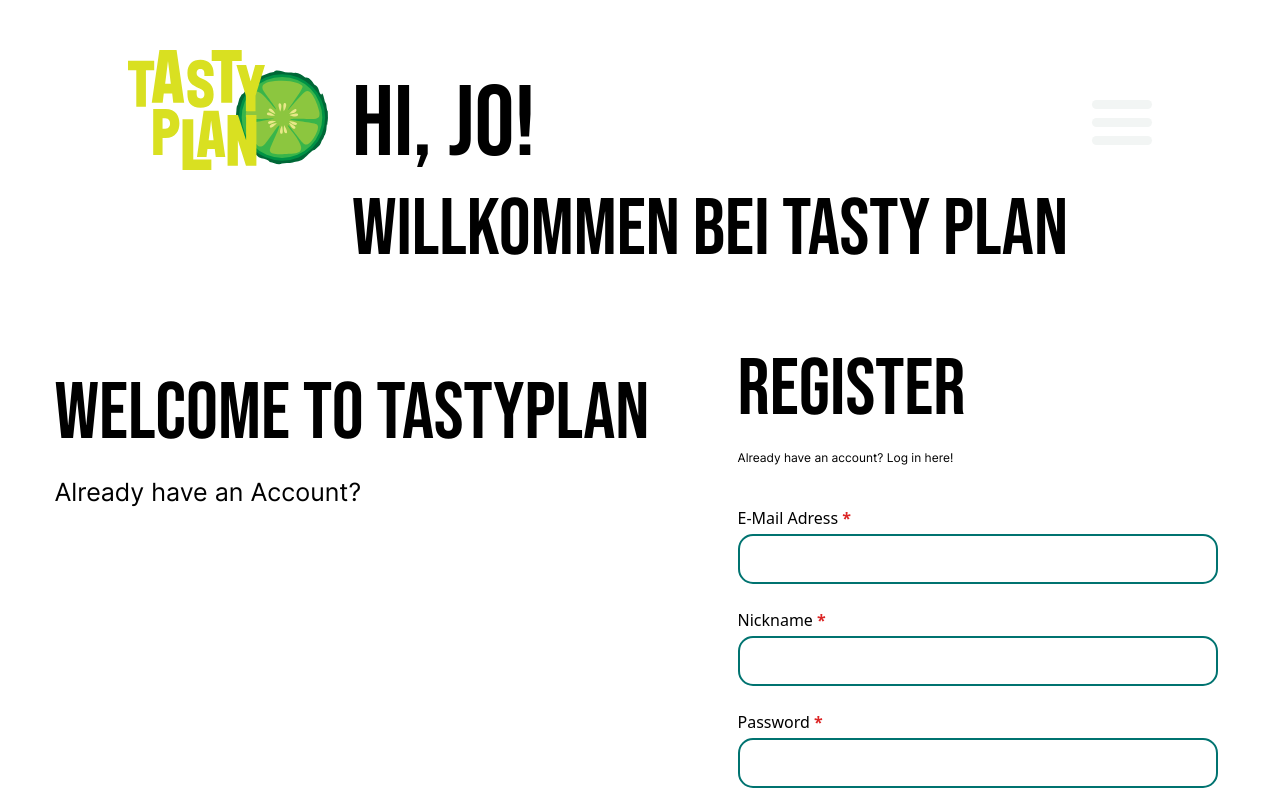
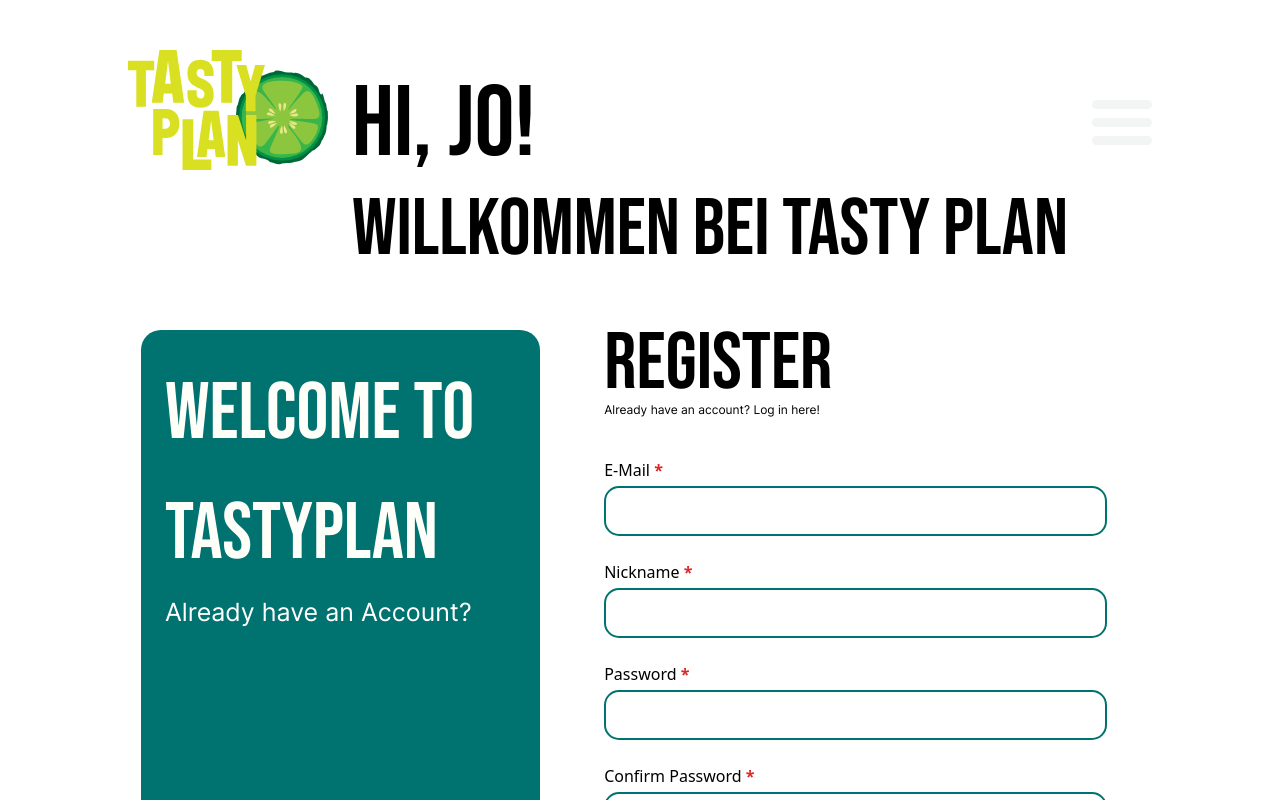
Before and after one commit to fichtnerma/Tastyplan, a Next.js app in the folder frontend/: page /registration in a window 1280 px wide. Shown: the top 800 px of the page. Built offline with nearby package versions, Linux system fonts and the light colour scheme.

Commit message:
FEAT: add styling

```diff
--- a/frontend/src/components/Header/Header.module.scss
+++ b/frontend/src/components/Header/Header.module.scss
@@ -14,7 +14,7 @@
     width: 60px;
     height: 45px;
     position: relative;
-    z-index: 10000;
+    z-index: 9999;
     margin: 50px auto;
     -webkit-transform: rotate(0deg);
     -moz-transform: rotate(0deg);
--- a/frontend/src/pages/registration/index.tsx
+++ b/frontend/src/pages/registration/index.tsx
@@ -103,20 +103,20 @@ function RegistrationPage() {
     return (
         <div className="flex justify-center">
             <div className="flex bg-white rounded-[30px] p-5">
-                <div className="flex flex-col rounded-[20px] p-6">
-                    <h2>Welcome to Tastyplan</h2>
-                    <p>Already have an Account?</p>
+                <div className="flex flex-col basis-2/5 rounded-[20px] p-6 bg-green-custom2">
+                    <h2 className="h2-white">Welcome to Tastyplan</h2>
+                    <p className="text-white">Already have an Account?</p>
                 </div>
-                <form className="w-[36rem] bg-white px-4" onSubmit={handleSubmit}>
+                <form className="basis-3/5 bg-white px-4" onSubmit={handleSubmit}>
                     <fieldset className="pl-12 pr-4">
-                        <legend className="h2-black">Register</legend>
+                        <legend className="h2 leading-[68px] mb-1">Register</legend>
                         <p className="text-xs mb-10">
                             Already have an account? Log in <a href="/">here!</a>
                         </p>
                         <div className="flex flex-col">
                             <div className="text-input-wrapper mb-6">
                                 <label htmlFor="email">
-                                    E-Mail Adress <span className="text-red-600 font-lg font-bold">*</span>{' '}
+                                    E-Mail <span className="text-red-600 font-lg font-bold">*</span>{' '}
                                 </label>
                                 <input
                                     type="text"
@@ -147,7 +147,7 @@ function RegistrationPage() {
                                     onChange={(e) => setPassword(e.target.value)}
                                 />
                             </div>
-                            <div className="text-input-wrapper mb-8">
+                            <div className="text-input-wrapper mb-10">
                                 <label htmlFor="passwordConfirmation">
                                     Confirm Password <span className="text-red-600 font-lg font-bold">*</span>{' '}
                                 </label>
--- a/frontend/src/pages/startPage/index.tsx
+++ b/frontend/src/pages/startPage/index.tsx
@@ -11,7 +11,7 @@ export default function index() {
             <h2 className="text-center my-20">Los gehts!</h2>
             <div className="flex justify-center">
                 <Link href="/preferences">
-                    <button className="px-[100px] py-[10px] border-2 border-solid border-gray-custom1 rounded-full hover:bg-green-custom1">
+                    <button className="px-[100px] py-[10px] border-2 border-solid border-gray-custom1 rounded-full hover:bg-green-light">
                         <h4 className="text-gray-custom1">Start</h4>
                     </button>
                 </Link>
--- a/frontend/src/styles/globals.scss
+++ b/frontend/src/styles/globals.scss
@@ -42,9 +42,9 @@ h1 {
     color: var(--black);
 }
 
-.h2-black {
+.h2-white {
     @extend .h2;
-    color: var(--black);
+    color: var(--white);
 }
 
 h2 {
--- a/frontend/tailwind.config.js
+++ b/frontend/tailwind.config.js
@@ -5,7 +5,7 @@ module.exports = {
         extend: {
             colors: {
                 green: {
-                    custom1: '#D6E5E3',
+                    custom1: '#d6e5e3',
                     custom2: '#007370',
                 },
                 red: {
```
